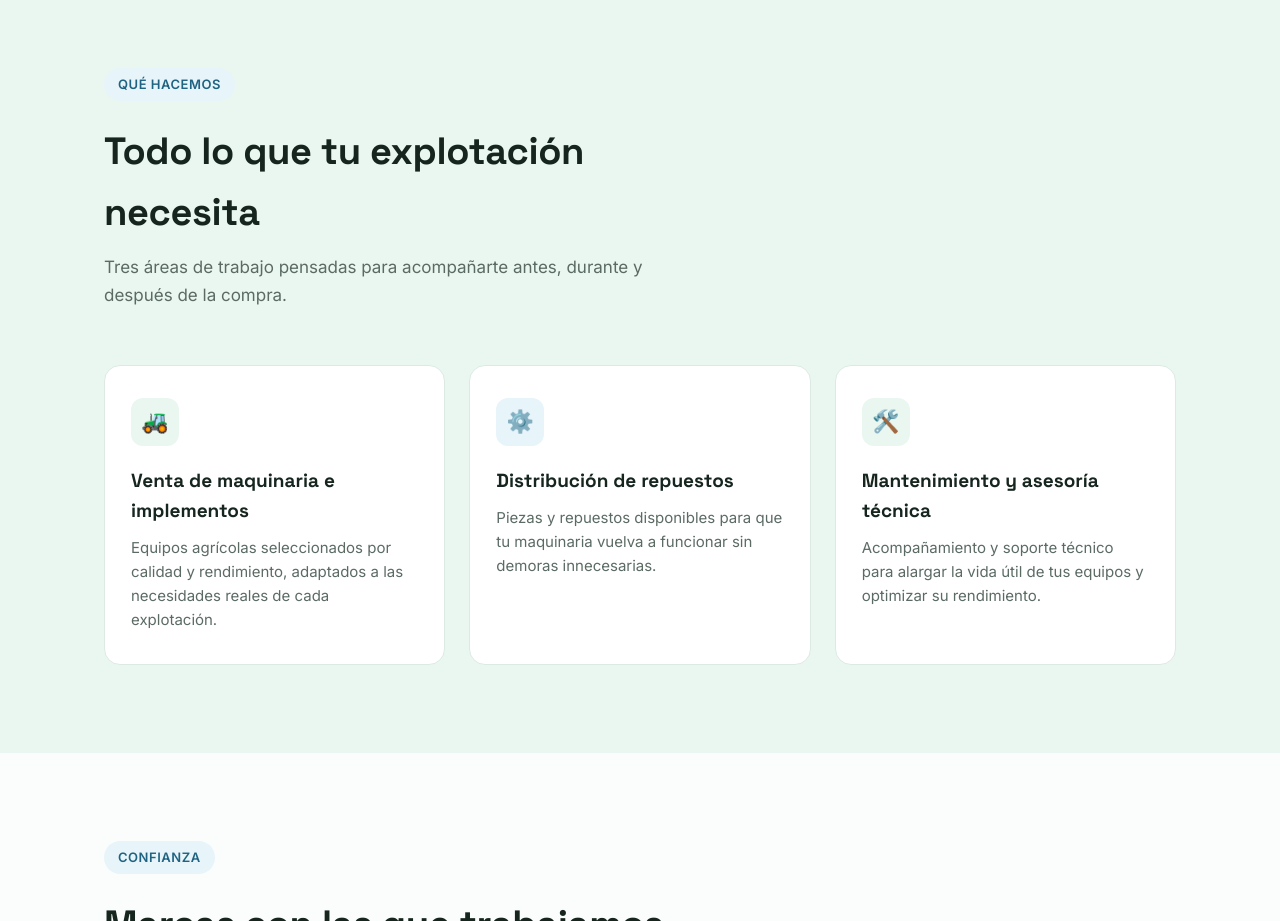
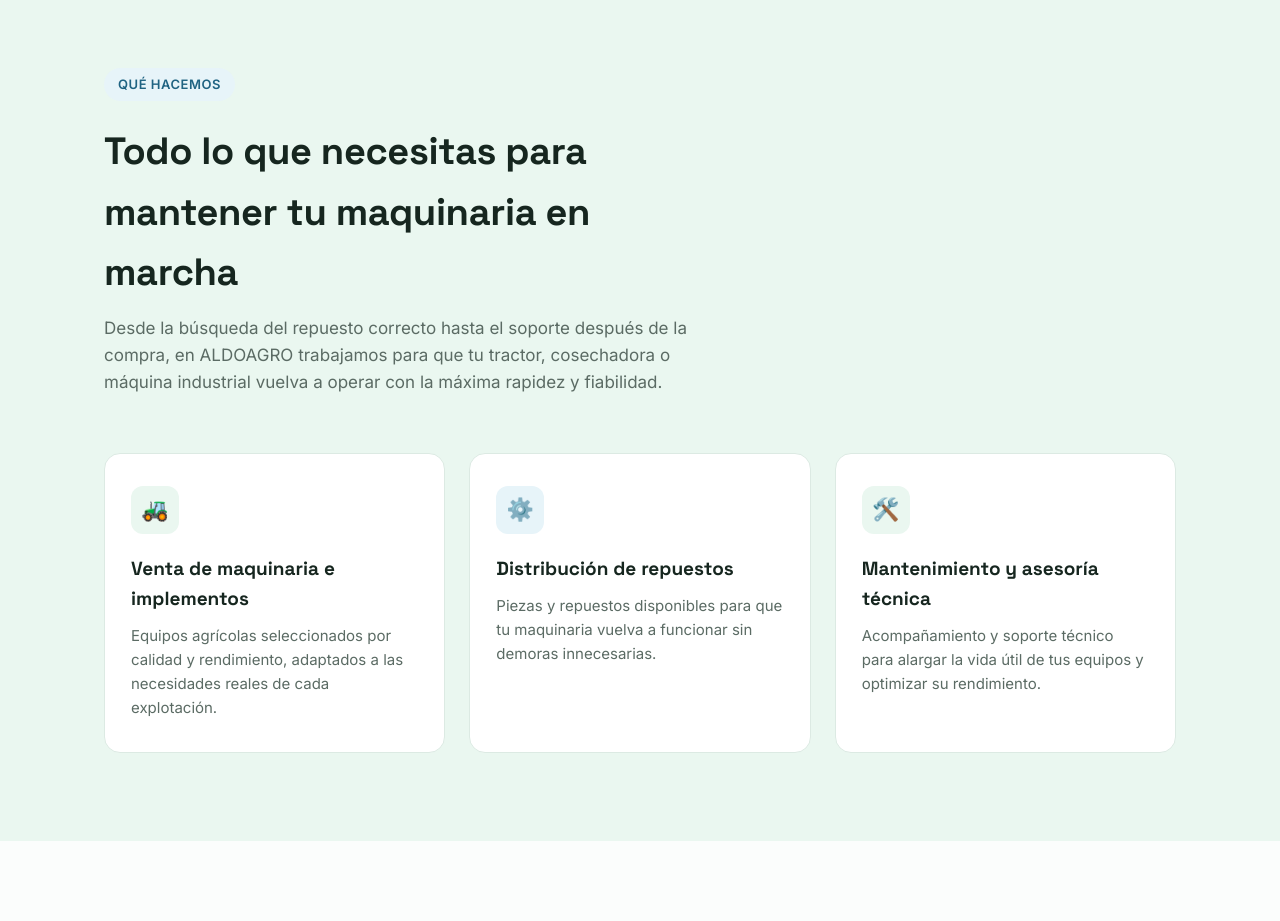
Before and after one commit to infoaldoagro-hub/Aldoagro, a plain HTML site: page index.html in a window 1280 px wide. Shown: the part 1040-1961 px from the top of the page. Drawn offline with Linux system fonts and the light colour scheme.

Commit message:
Update "Qué hacemos" section copy on home page
Co-Authored-By: Claude Sonnet 5 <noreply@anthropic.com>

```diff
--- a/index.html
+++ b/index.html
@@ -362,8 +362,8 @@
   <div class="wrap">
     <div class="section-head">
       <span class="eyebrow">Qué hacemos</span>
-      <h2>Todo lo que tu explotación necesita</h2>
-      <p>Tres áreas de trabajo pensadas para acompañarte antes, durante y después de la compra.</p>
+      <h2>Todo lo que necesitas para mantener tu maquinaria en marcha</h2>
+      <p>Desde la búsqueda del repuesto correcto hasta el soporte después de la compra, en ALDOAGRO trabajamos para que tu tractor, cosechadora o máquina industrial vuelva a operar con la máxima rapidez y fiabilidad.</p>
     </div>
     <div class="cards">
       <a class="card" href="maquinarias.html" style="display:block;">
```
